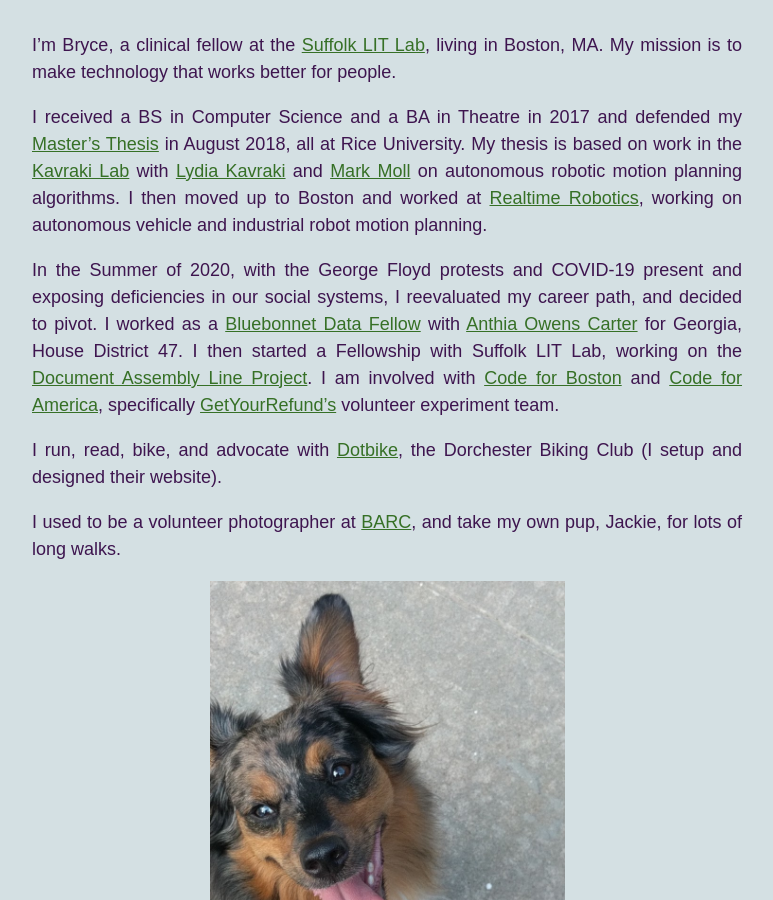
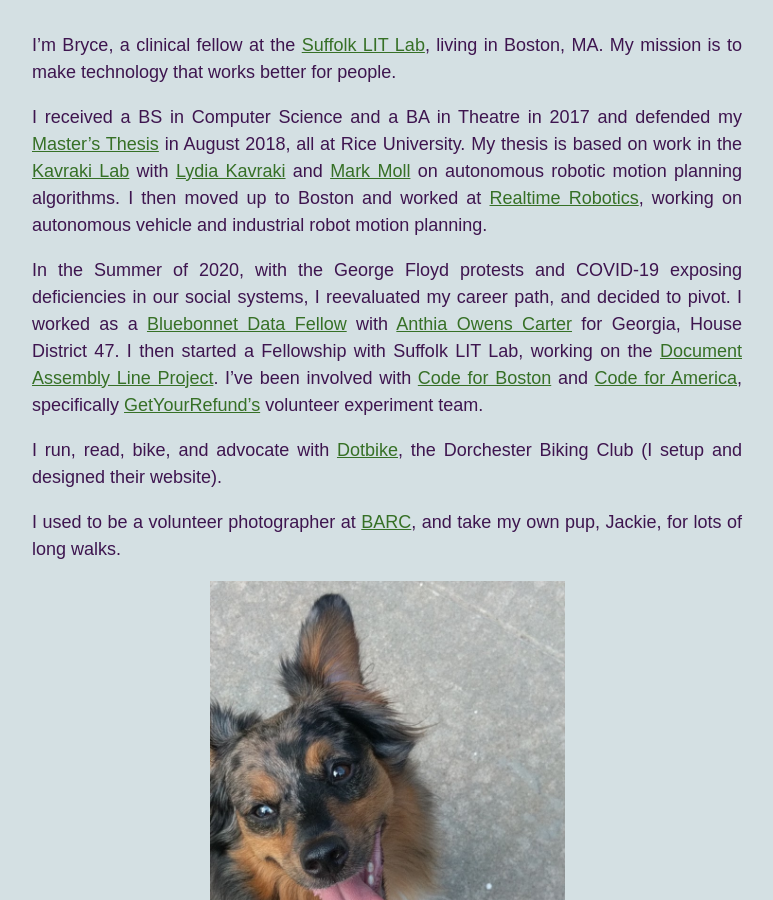
Before and after one commit to BryceStevenWilley/BryceStevenWilley.github.io, a Jekyll site: the page built from _pages/1-about.md, in a window 1280 px wide and 900 px high, scrolled down 590 px. Shown: the whole window, without its empty margins (253-1026 px from the left). Built offline with Jekyll 4.4.1, drawn with Linux system fonts in a browser that asks for light colours.

Commit message:
Misc proof edits

```diff
--- a/_pages/1-about.md
+++ b/_pages/1-about.md
@@ -19,10 +19,10 @@ My thesis is based on work in the [Kavraki Lab](http://www.kavrakilab.org/)
 with [Lydia Kavraki](https://www.cs.rice.edu/~kavraki/) and [Mark Moll](https://www.cs.rice.edu/~mmoll/)
 on autonomous robotic motion planning algorithms. I then moved up to Boston and worked at [Realtime Robotics](https://rtr.ai), working on autonomous vehicle and industrial robot motion planning.
 
-In the Summer of 2020, with the George Floyd protests and COVID-19 present and exposing deficiencies in our social systems, I reevaluated my career path, and decided to pivot.
+In the Summer of 2020, with the George Floyd protests and COVID-19 exposing deficiencies in our social systems, I reevaluated my career path, and decided to pivot.
 I worked as a [Bluebonnet Data Fellow](https://www.bluebonnetdata.org/) with [Anthia Owens Carter](https://ballotpedia.org/Anthia_Carter) for Georgia, House District 47.
 I then started a Fellowship with Suffolk LIT Lab, working on the [Document Assembly Line Project](https://suffolklitlab.org/doc-assembly-line/).
-I am involved with [Code for Boston](https://www.codeforboston.org/) and [Code for America](https://www.codeforamerica.org/), specifically [GetYourRefund's](https://www.codeforamerica.org/programs/getyourrefund) volunteer experiment team.
+I've been involved with [Code for Boston](https://www.codeforboston.org/) and [Code for America](https://www.codeforamerica.org/), specifically [GetYourRefund's](https://www.codeforamerica.org/programs/getyourrefund) volunteer experiment team.
 
 I run, read, bike, and advocate with [Dotbike](http://dotbike.org), the Dorchester Biking Club (I setup and designed their website).
 
```
Also changed, not shown: _posts/2020-09-27-choosing_colors.md (+1 -1 lines).
